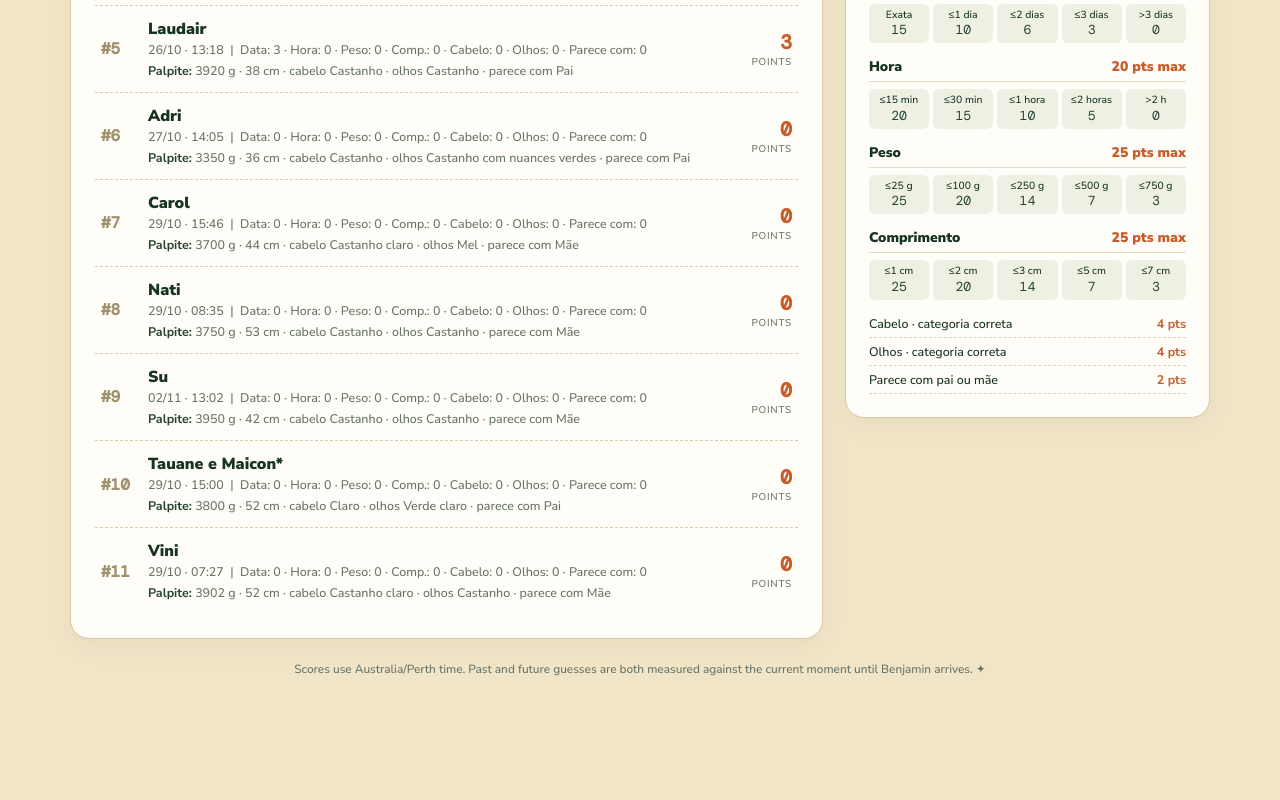
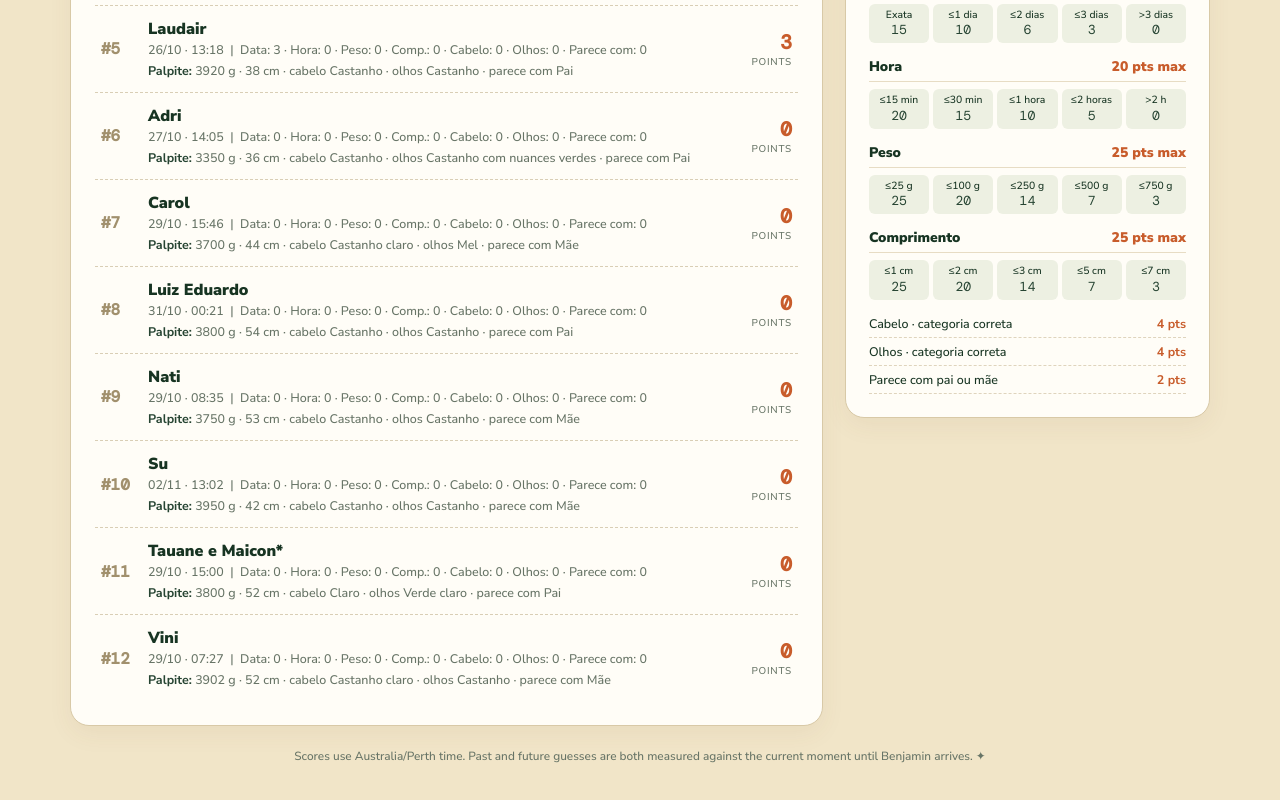
Before and after one commit to vfidelix/ben-dashboard, a plain HTML site: page index.html in a window 1280 px wide. Shown: the part 1277-2077 px from the top of the page. Before the commit the page ends 2006 px from the top, so only its background shows below. Drawn offline with nearby package versions, Linux system fonts and the light colour scheme.

Commit message:
Add Luiz Eduardo's prediction

```diff
--- a/index.html
+++ b/index.html
@@ -77,7 +77,8 @@ const predictions = [
   ["Nati","29/10","08:35",3750,53,"Castanho","Castanho","Mãe"],
   ["Tauane e Maicon*","29/10","15:00",3800,52,"Claro","Verde claro","Pai"],
   ["Carol","29/10","15:46",3700,44,"Castanho claro","Mel","Mãe"],
-  ["Su","02/11","13:02",3950,42,"Castanho","Castanho","Mãe"]
+  ["Su","02/11","13:02",3950,42,"Castanho","Castanho","Mãe"],
+  ["Luiz Eduardo","31/10","00:21",3800,54,"Castanho","Castanho","Pai"]
 ].map(([name,date,time,weight,length,hair,eyes,resemblance])=>({name,date,time,weight,length,hair,eyes,resemblance}));
 
 const simulationIds=["simDate","simTime","simWeight","simLength","simHair","simEyes","simResemblance"];
```
